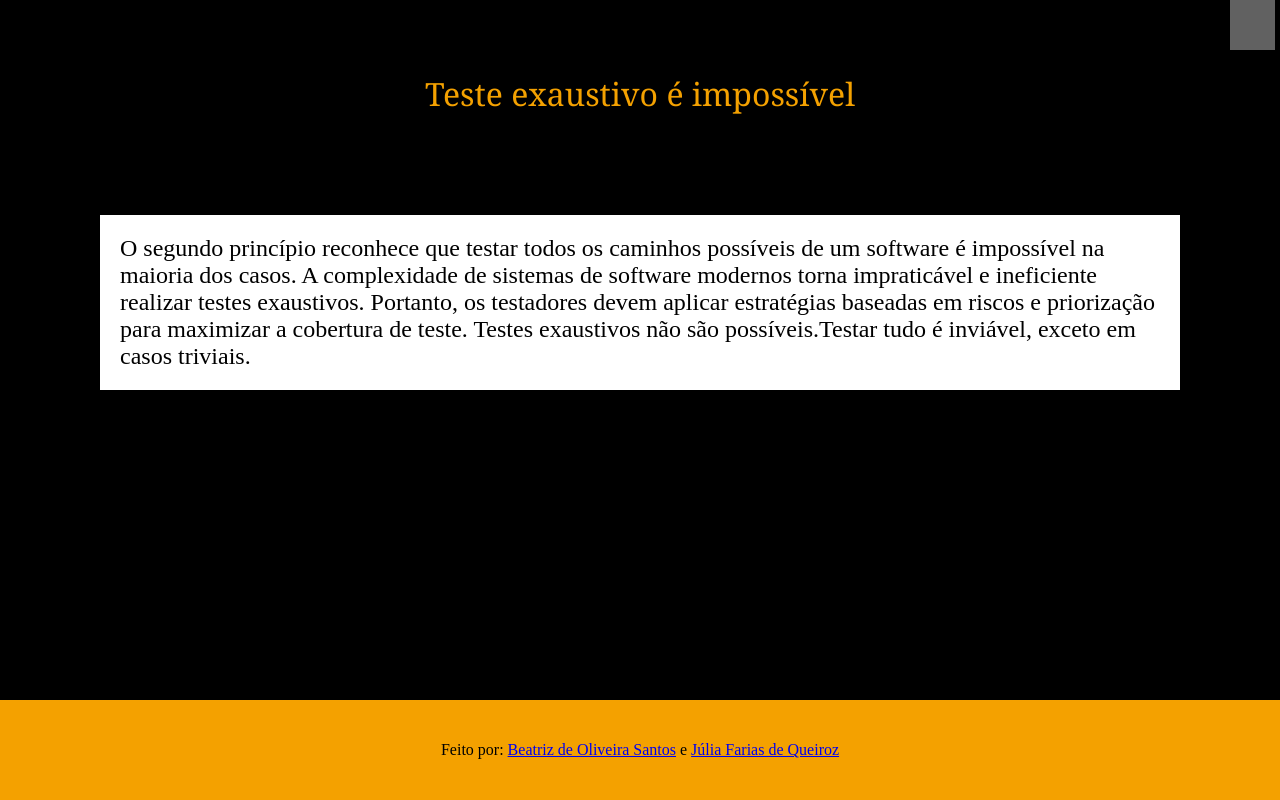
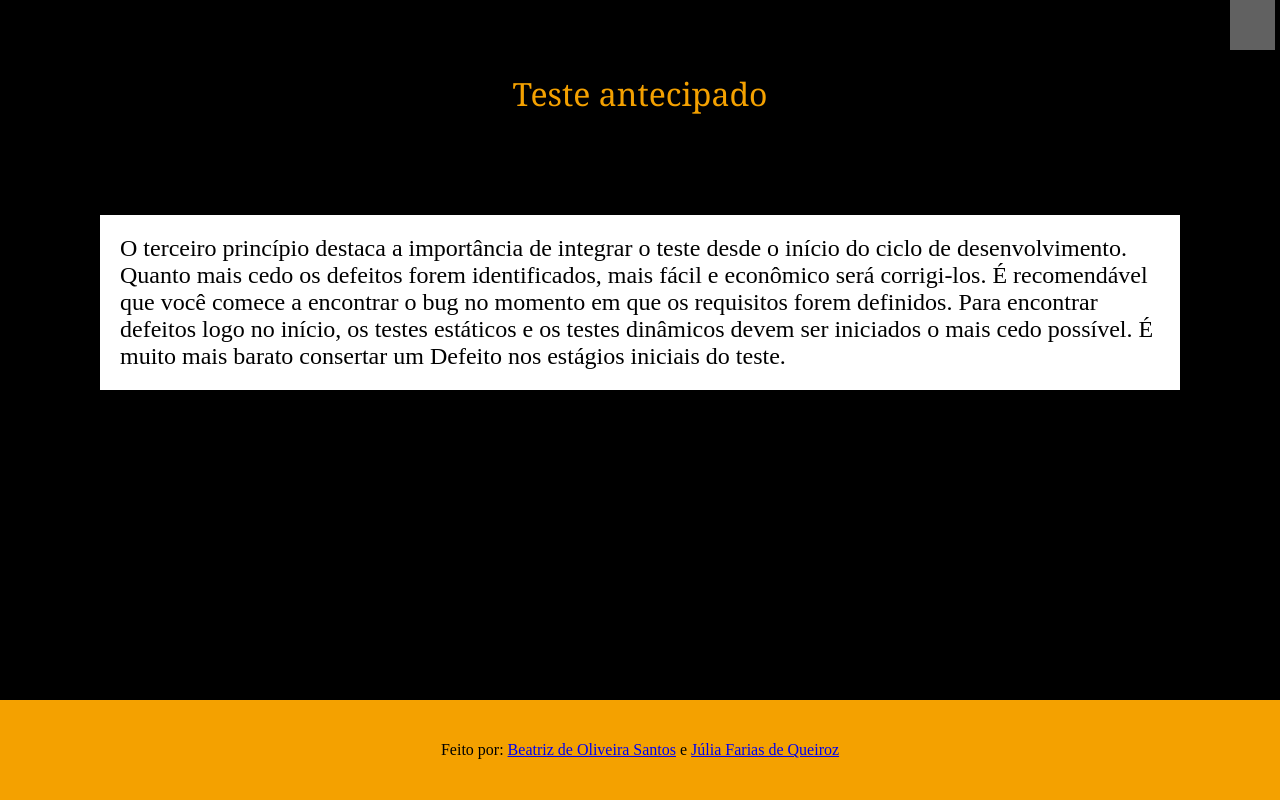
Before and after one commit to juhfarias31/Teste_Exaustivo_Impossivel, a plain HTML site: page index.html in a window 1280 px wide. Drawn offline with Linux system fonts and the light colour scheme; grey boxes are pictures that could not be loaded.

Commit message:
Add files via upload

```diff
--- a/index.html
+++ b/index.html
@@ -2,14 +2,14 @@
 <html lang="en">
 <head>
     <link rel="stylesheet" href="Estilos.css">
-    <title>Teste exaustivo é impossível</title>
+    <title>Teste antecipado</title>
 </head>
 <body>
         <div class="caixa">
             <img src="https://upload.wikimedia.org/wikipedia/commons/thumb/b/b2/Hamburger_icon.svg/138px-Hamburger_icon.svg.png" width="45px" height="50px" id="invert">
 
     <td><div class="navbar">
-        <tr></tr><a href="NOVO LINK">Home</a></tr>
+        <tr></tr><a href="https://biasantos01.github.io/Site-CasedeTestes/">Home</a></tr>
         <tr><a href="https://juhfarias31.github.io/Teste_Demonstra_Presenca_De_Defeitos/">Teste demonstra a presença de defeitos
         </a></tr>
         <tr><a href="https://juhfarias31.github.io/Teste_Exaustivo_Impossivel/">Teste exaustivo é impossível
@@ -31,15 +31,11 @@
     <br></br>
     <br></br>
     <div class="titulo">
-        <a>Teste exaustivo é impossível</a>
+        <a>Teste antecipado</a>
     </div>
 
     <div class="teste">
-       <a> O segundo princípio reconhece que testar todos os caminhos possíveis de um software
-        é impossível na maioria dos casos. A complexidade de sistemas de software modernos torna
-        impraticável e ineficiente realizar testes exaustivos. Portanto, os testadores devem aplicar
-        estratégias baseadas em riscos e priorização para maximizar a cobertura de teste. Testes exaustivos
-        não são possíveis.Testar tudo é inviável, exceto em casos triviais. </a>
+       <a> O terceiro princípio destaca a importância de integrar o teste desde o início do ciclo de desenvolvimento. Quanto mais cedo os defeitos forem identificados, mais fácil e econômico será corrigi-los. É recomendável que você comece a encontrar o bug no momento em que os requisitos forem definidos. Para encontrar defeitos logo no início, os testes estáticos e os testes dinâmicos devem ser iniciados o mais cedo possível. É muito mais barato consertar um Defeito nos estágios iniciais do teste. </a>
     </div>
 
         <footer>
```
